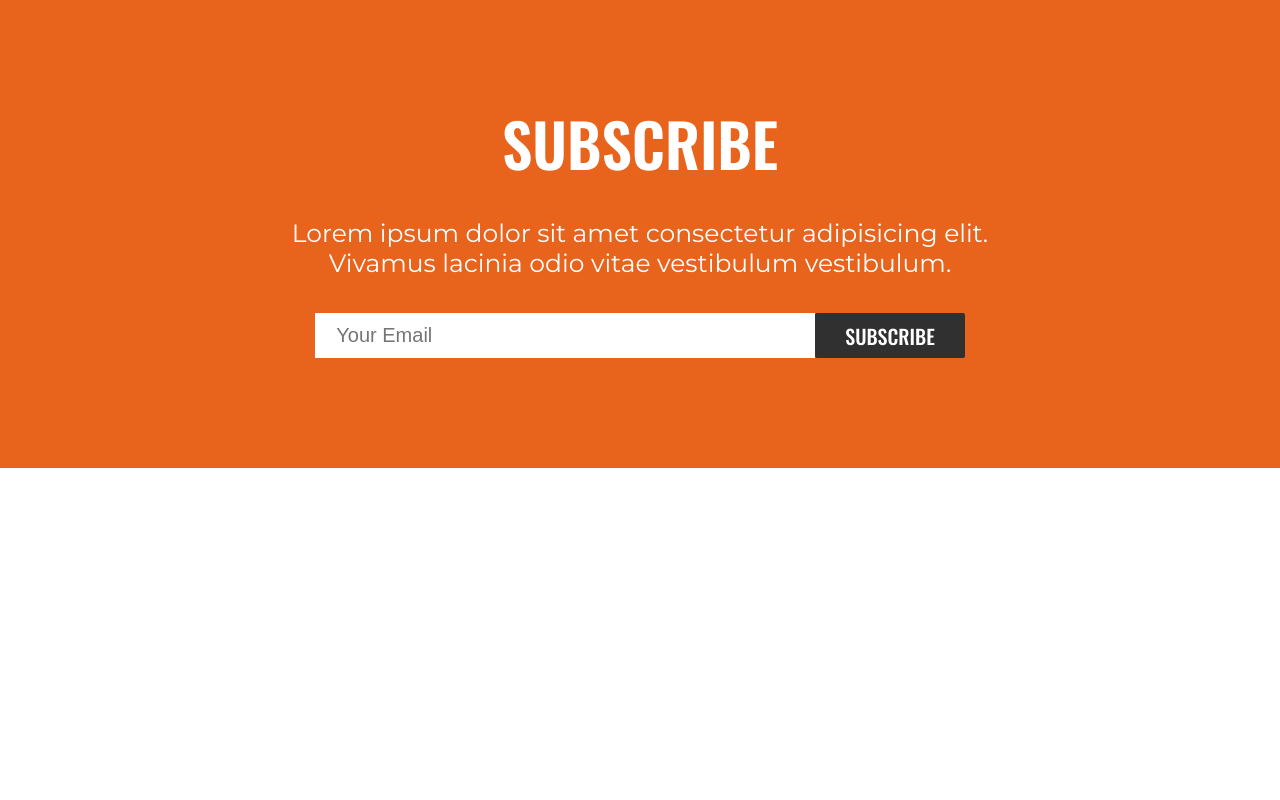
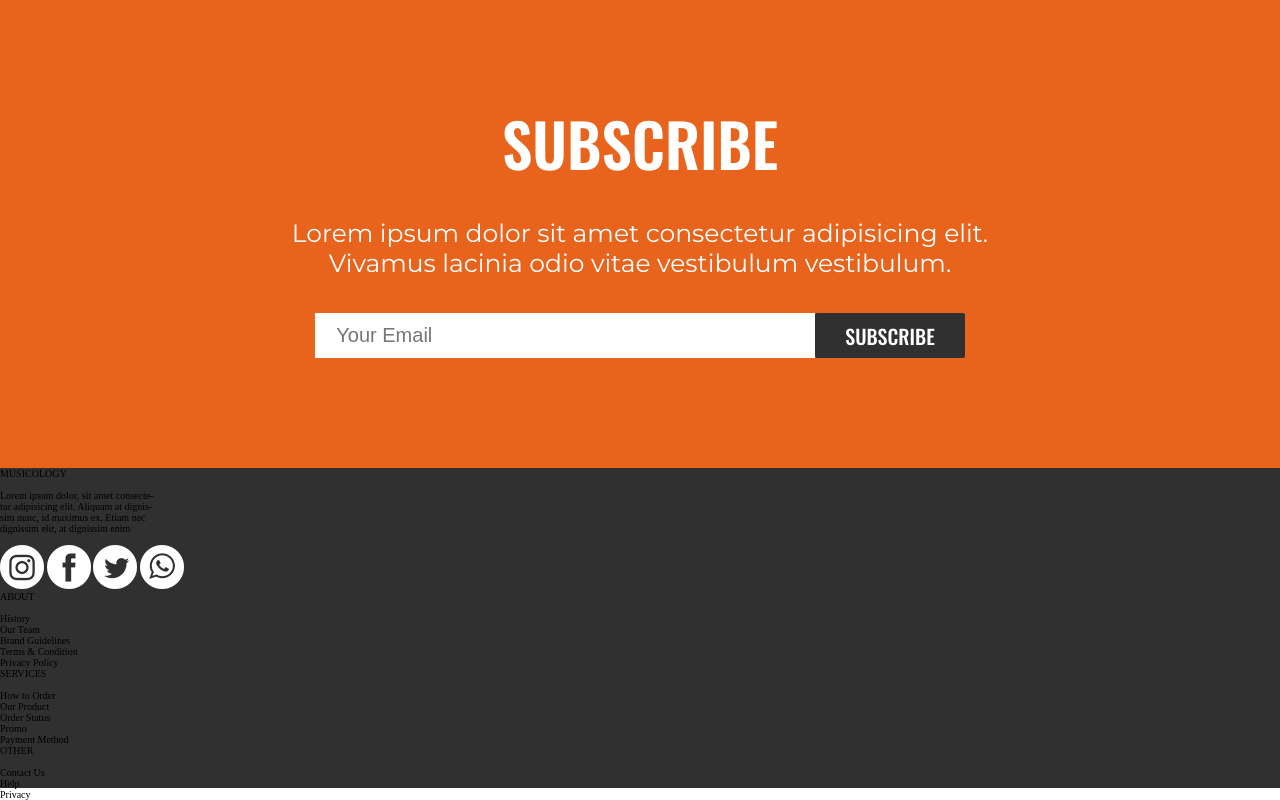
Before and after one commit to aloukikjoshi/technity-tasks, a plain HTML site: page task-2/task2.html in a window 1280 px wide. Shown: the part 6172-6972 px from the top of the page. Before the commit the page ends 6640 px from the top, so only its background shows below. Drawn offline with nearby package versions, Linux system fonts and the light colour scheme.

Commit message:
Battery low

```diff
--- a/task-2/task2.css
+++ b/task-2/task2.css
@@ -504,3 +504,12 @@ header{
     font-weight: 500;
     border-radius: 2px;
 }
+
+.footer{
+    height: 40vh;
+    background-color: #303030;
+}
+
+.footer .contact{
+    width: 40%;
+}
--- a/task-2/task2.html
+++ b/task-2/task2.html
@@ -118,8 +118,48 @@
             <button class="subs">SUBSCRIBE</button>
         </div>
     </div>
-    <footer>
-
+    <footer class="footer">
+        <section class="contact">
+            <p class="head">MUSICOLOGY</p>
+            <br>
+            <p>Lorem ipsum dolor, sit amet consecte-<br>tur adipisicing elit. Aliquam at dignis-<br>sim nunc, id maximus ex. Etiam nec<br>dignissim elit, at dignissim enim</p>
+            <br>
+            <img src="./Used images/11.png" alt="Instagram">
+            <img src="./Used images/10.png" alt="Facebook">
+            <img src="./Used images/9.png" alt="Twitter">
+            <img src="./Used images/8.png" alt="WhatsApp">
+        </section>
+        <section class="about">
+            <p class="head">ABOUT</p>
+            <br>
+            <ul>
+                <li>History</li>
+                <li>Our Team</li>
+                <li>Brand Guidelines</li>
+                <li>Terms & Condition</li>
+                <li>Privacy Policy</li>
+            </ul>
+        </section>
+        <section class="about">
+            <p class="head">SERVICES</p>
+            <br>
+            <ul>
+                <li>How to Order</li>
+                <li>Our Product</li>
+                <li>Order Status</li>
+                <li>Promo</li>
+                <li>Payment Method</li>
+            </ul>
+        </section>
+        <section class="about">
+            <p class="head">OTHER</p>
+            <br>
+            <ul>
+                <li>Contact Us</li>
+                <li>Help</li>
+                <li>Privacy</li>
+            </ul>
+        </section>
     </footer>
 </body>
 </html>
```
